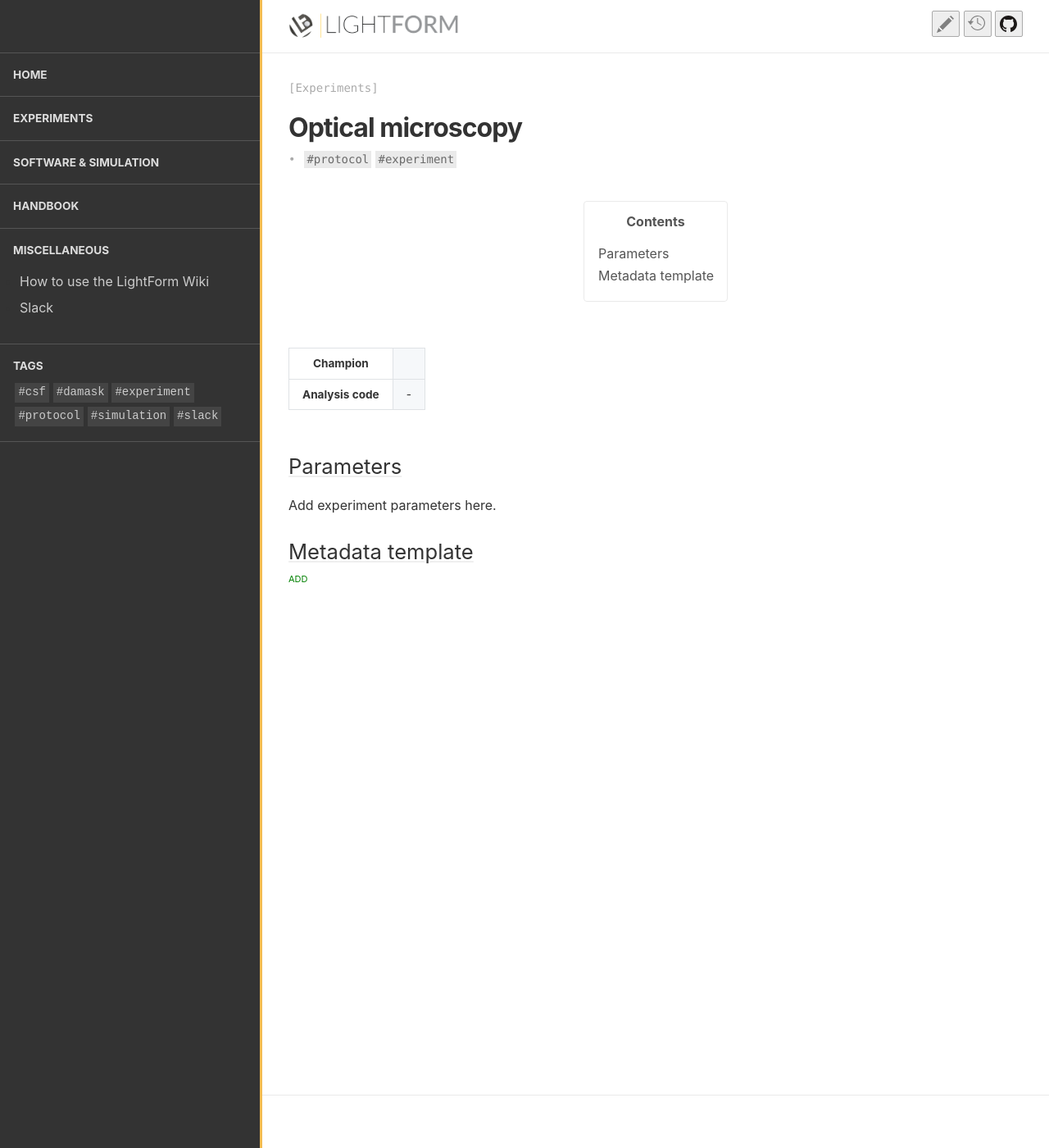
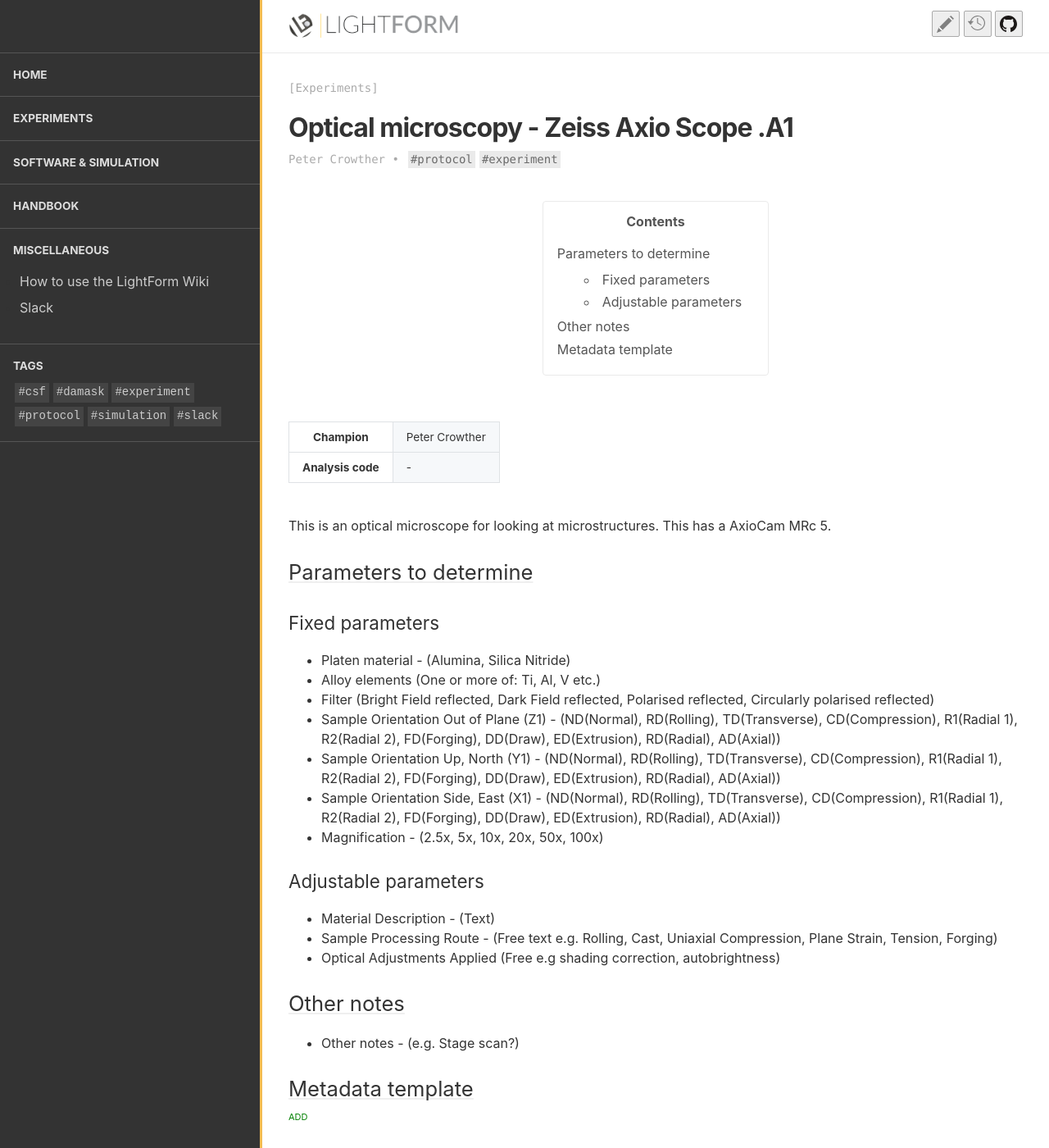
Before and after one commit to LightForm-group/wiki, a Jekyll site: the page built from collections/_experiments/2019-05-08-optical-microscopy.md, in a window 1280 px wide and 1400 px high. Shown: the whole window at 82% size. Built offline with Jekyll 4.4.1, drawn with Linux system fonts in a browser that asks for light colours.

Commit message:
Updated Zeiss Optical Microscope

```diff
--- a/collections/_experiments/2019-05-08-optical-microscopy.md
+++ b/collections/_experiments/2019-05-08-optical-microscopy.md
@@ -1,7 +1,28 @@
 ---
 published: true
-title: Optical microscopy
+title: 'Optical microscopy - Zeiss Axio Scope .A1 '
+author: Peter Crowther
 ---
-## Parameters
 
-Add experiment parameters here.
+This is an optical microscope for looking at microstructures. This has a AxioCam MRc 5.
+
+## Parameters to determine
+
+### Fixed parameters
+- Platen material - (Alumina, Silica Nitride)
+- Alloy elements (One or more of: Ti, Al, V etc.)
+- Filter (Bright Field reflected, Dark Field reflected, Polarised reflected, Circularly polarised reflected)
+- Sample Orientation Out of Plane (Z1) - (ND(Normal), RD(Rolling), TD(Transverse), CD(Compression), R1(Radial 1), R2(Radial 2), FD(Forging), DD(Draw), ED(Extrusion), RD(Radial), AD(Axial))
+- Sample Orientation Up, North (Y1) - (ND(Normal), RD(Rolling), TD(Transverse), CD(Compression), R1(Radial 1), R2(Radial 2), FD(Forging), DD(Draw), ED(Extrusion), RD(Radial), AD(Axial))
+- Sample Orientation Side, East (X1) - (ND(Normal), RD(Rolling), TD(Transverse), CD(Compression), R1(Radial 1), R2(Radial 2), FD(Forging), DD(Draw), ED(Extrusion), RD(Radial), AD(Axial))
+- Magnification - (2.5x, 5x, 10x, 20x, 50x, 100x)
+
+
+### Adjustable parameters
+- Material Description - (Text)
+- Sample Processing Route - (Free text e.g. Rolling, Cast, Uniaxial Compression, Plane Strain, Tension, Forging)
+- Optical Adjustments Applied (Free e.g shading correction, autobrightness)
+
+
+## Other notes
+- Other notes - (e.g. Stage scan?)
```
